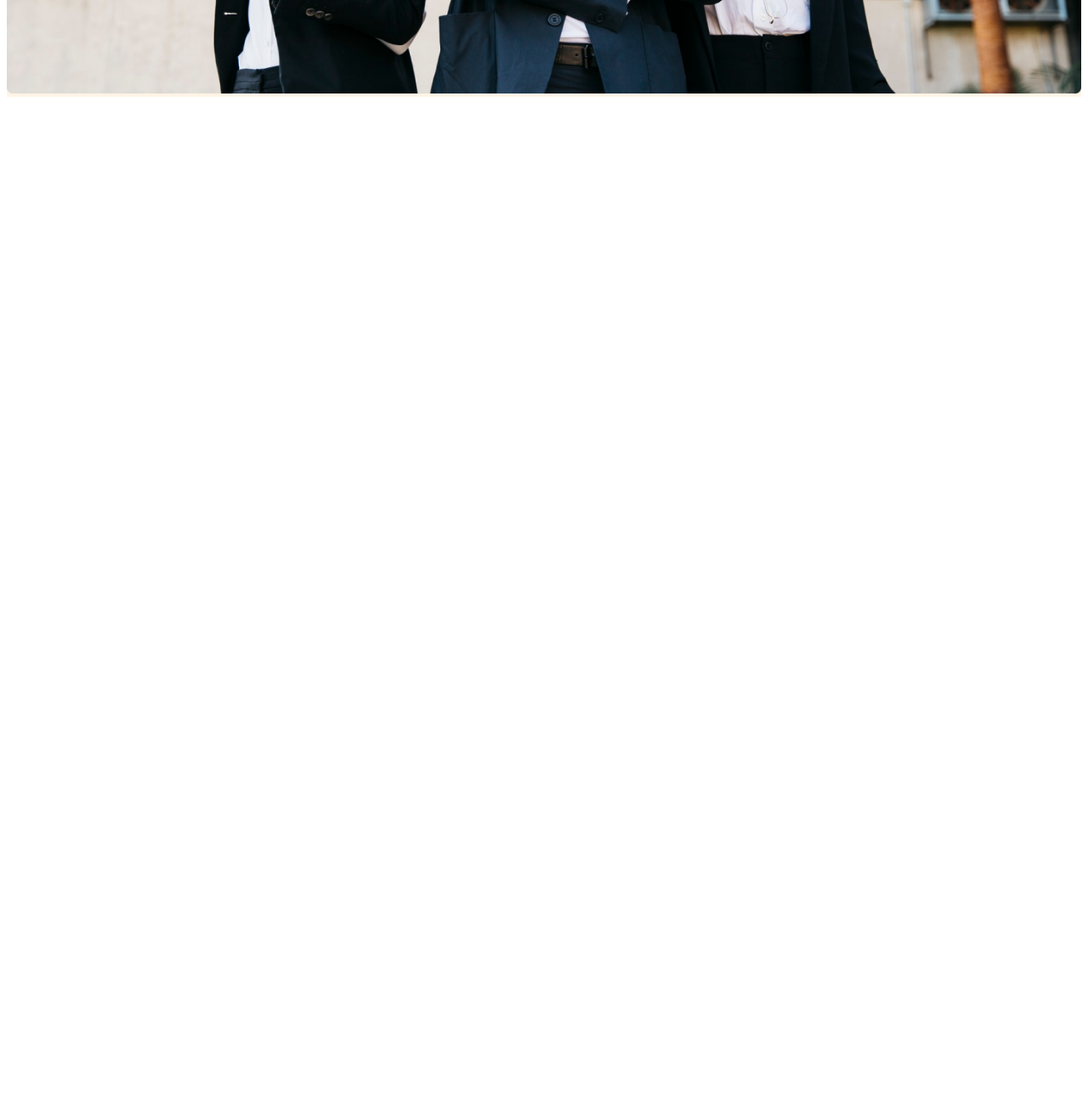
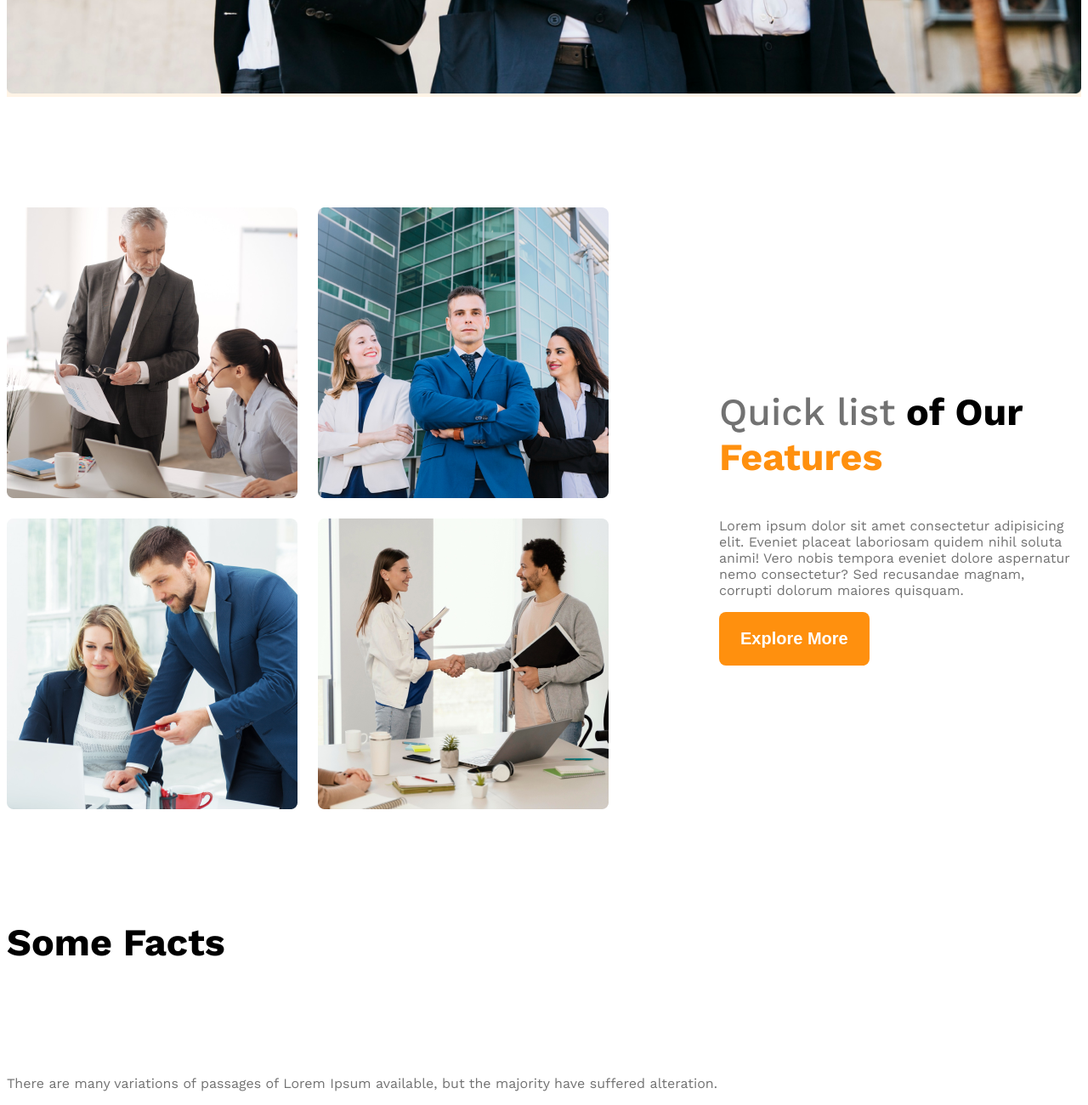
Before and after one commit to alamin363636/g3-architects-website, a plain HTML site: page index.html in a window 1280 px wide. Shown: the part 1079-2379 px from the top of the page at 85% size. Before the commit the page ends 1201 px from the top, so only its background shows below. Drawn offline with nearby package versions, Linux system fonts and the light colour scheme.

Commit message:
added the section part and the resposive work

```diff
--- a/architects.css
+++ b/architects.css
@@ -6,6 +6,9 @@
   font-optical-sizing: auto;
   font-weight: 400;
   font-style: normal;
+}
+.text-primary{
+    color: #FF900E;
 }
 .display-flex{
     display: flex;
@@ -60,13 +63,54 @@
     border-radius: 8px;
     border: none;
 
-
+}
+.section-title{
+    font-size: 2.8rem;
+    font-weight: 700;
+}
+main{
+    max-width: 1440px;
+    margin: 0 auto;
 }
 .banner-image{
     width: 100%;
 }
+.teams{
+    align-items: center;
+}
+main>section{
+    margin-top: 130px;
+}
+.team-img-container{
+    display: grid;
+    grid-template-columns: repeat(2, 1fr);
+    gap: 24px;
+}
+.our-features{
+    margin-left:130px;
+    max-width: 530;
+
+}
+
+#quick-list{
+    font-weight: 500;
+}
 @media screen and (max-width: 576px) {
-    .navbar, .nav-links{
+    .navbar, .nav-links, .teams{
         flex-direction: column;
     }
+    .team-img-container{
+         grid-template-columns: repeat(1, 1fr);
+    }
+    .our-features{
+        margin-left: 20px;
+    }
 }
+@media screen and (min-width: 576px) and (max-width: 992px) {
+    .teams{
+        flex-direction: column;
+    }
+    .our-features{
+        margin: 50px auto;
+    }
+}
--- a/index.html
+++ b/index.html
@@ -27,6 +27,33 @@
 </div>
     </header>
     <main>
+        <section class="teams display-flex">
+            <div class="team-img-container">
+                <img src="images/team1.png" alt="two architects are discussing about design">
+                <img src="images/team2.png" alt="">
+                <img src="images/team3.png" alt="">
+                <img src="images/team4.png" alt="">
+
+            </div>
+           <div class="our-features">
+            <h3 class="section-title"><span id="quick-list" class="text-light-gray">Quick list</span> <span>of Our</span> <span class="text-primary">Features</span></h3>
+            <p class="feature-description text-light-gray ">Lorem ipsum dolor sit amet consectetur adipisicing elit. Eveniet placeat laboriosam quidem nihil soluta animi! Vero nobis tempora eveniet dolore aspernatur nemo consectetur? Sed recusandae magnam, corrupti dolorum maiores quisquam.</p>
+            <button class="btn-primary">Explore More</button>
+
+           </div>
+        </section>
+        <!-- 2ndpart -->
+        <section>
+            <h3 class="section-title">Some Facts</h3>
+
+
+        </section>
+
+        <!-- some facts -->
+         <section class="some-facts">
+            <p class="text-light-gray">There are many variations of passages of Lorem Ipsum available, but the majority have suffered alteration.</p>
+
+         </section>
 
     </main>
     <footer>
```
